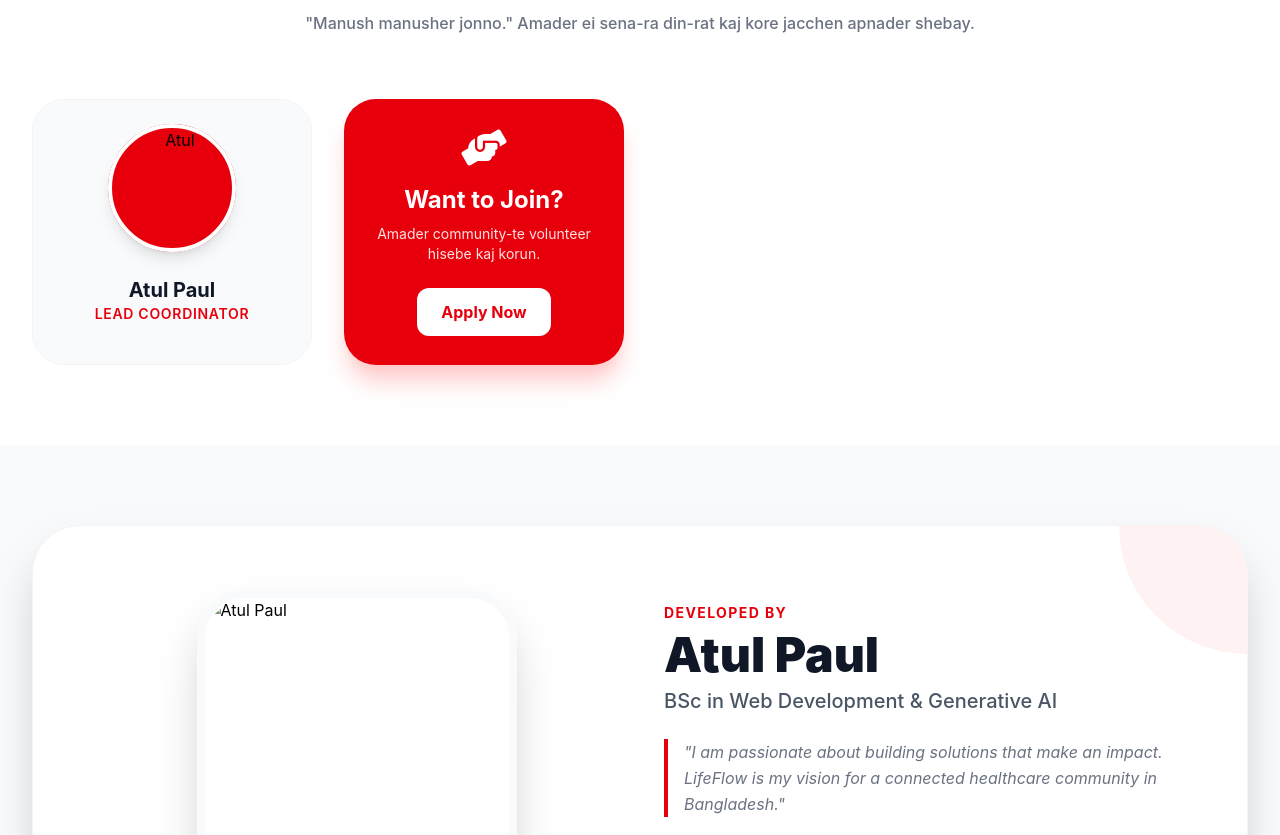
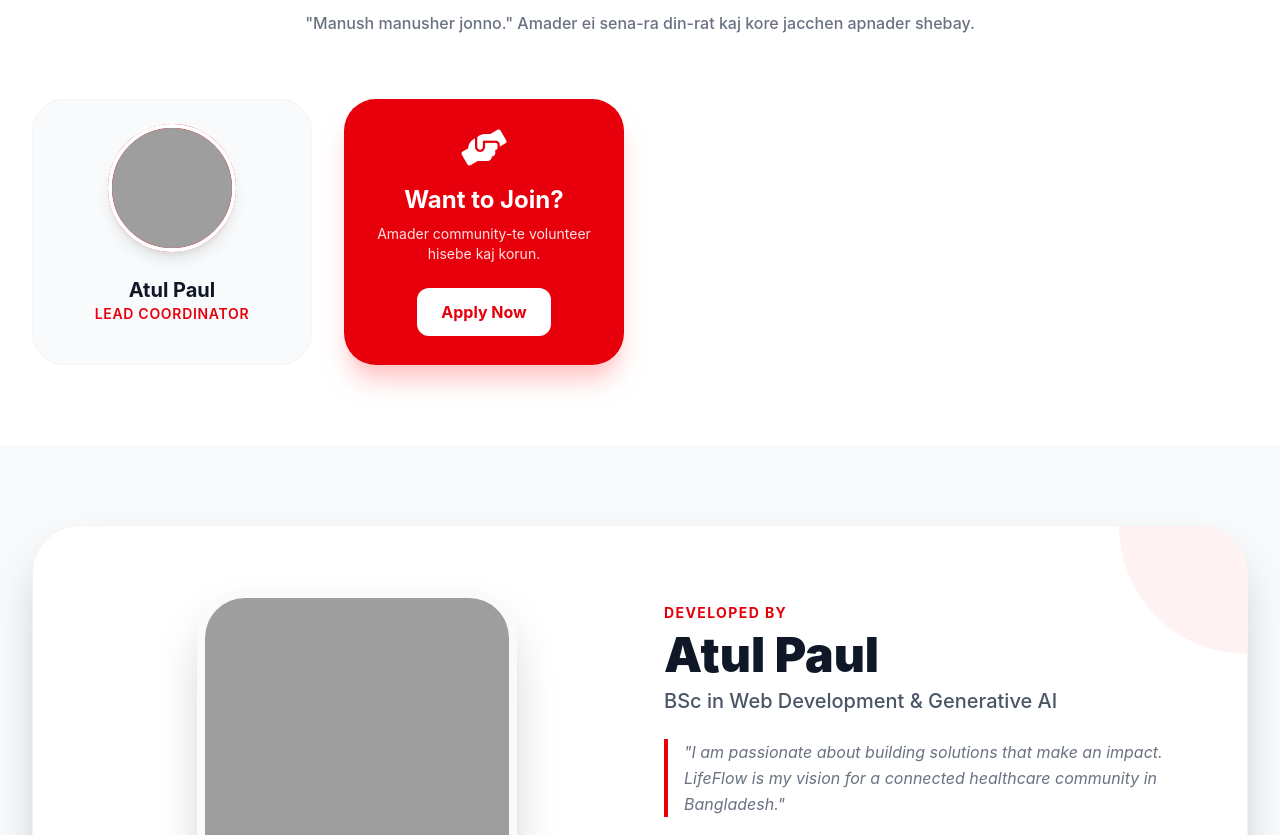
Before and after one commit to atul-dev-ai/WDE-Lab-Resource, a website: page LifeFlow/index.html in a window 1280 px wide. Shown: the part 3195-4030 px from the top of the page. Drawn offline with nearby package versions, Linux system fonts and the light colour scheme; some packages are replaced by stand-ins of ours; files that its build step writes are made by us from their sources; the site is published under a folder, as on GitHub Pages, so addresses that start at the root find nothing; a script that the page names is missing.

Commit message:
Fixed image paths

```diff
--- a/LifeFlow/index.html
+++ b/LifeFlow/index.html
@@ -384,7 +384,7 @@
           <div class="relative w-32 h-32 mx-auto mb-6">
             <div class="absolute inset-0 bg-red-600 rounded-full rotate-6 group-hover:rotate-12 transition-transform">
             </div>
-            <img src="/LifeFlow/assets/atul-profile.jpg" alt="Atul"
+            <img src="assets/atul-profile.jpg" alt="Atul"
               class="relative w-full h-full object-cover rounded-full border-4 border-white dark:border-gray-800 shadow-lg">
           </div>
           <h3 class="text-xl font-bold text-gray-900 dark:text-white">Atul Paul</h3>
@@ -422,7 +422,7 @@
             <div class="relative group">
               <div
                 class="w-64 h-64 md:w-80 md:h-80 rounded-[3rem] overflow-hidden border-8 border-gray-50 dark:border-gray-700 shadow-2xl transform group-hover:rotate-3 transition-transform duration-500">
-                <img src="/LifeFlow/assets/atul-profile.jpg" alt="Atul Paul" class="w-full h-full object-cover">
+                <img src="assets/atul-profile.jpg" alt="Atul Paul" class="w-full h-full object-cover">
               </div>
               <div
                 class="absolute -bottom-4 -right-4 bg-white dark:bg-gray-700 px-6 py-3 rounded-2xl shadow-xl border border-gray-100 dark:border-gray-600">
```
